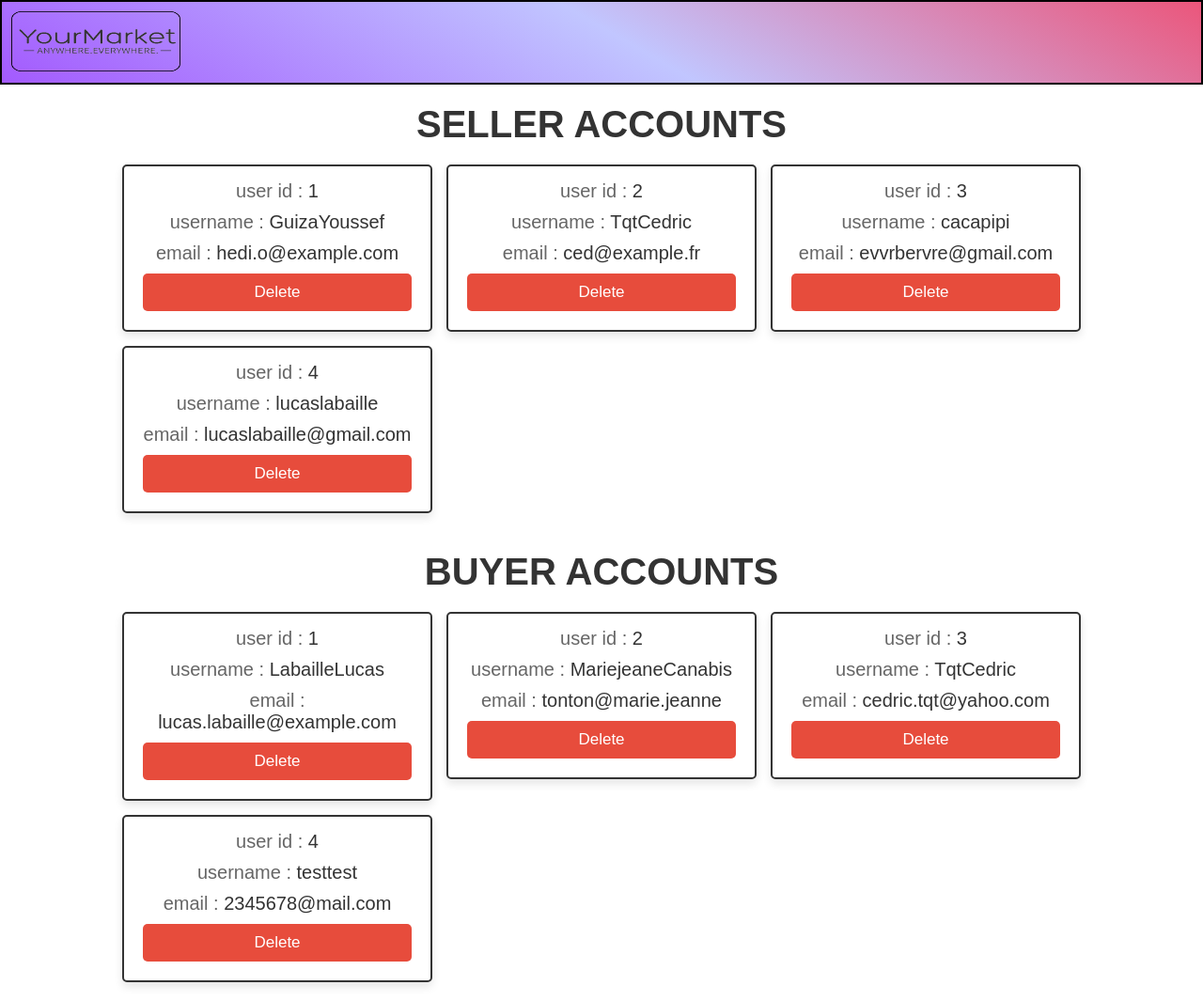
After one commit to Guiza4/YourMarket, a PHP site: page /php/admin-view.php in a window 1280 px wide. The commit adds this page. Shown: the whole page at 94% size. Run offline with PHP 8.4, Linux system fonts and the light colour scheme; a user stored in the database is signed in; data comes from the database, SQL or seed files in the repository.

Commit message:
PAGE view admin et modif log adm et cart.css

```diff
--- /dev/null
+++ b/YourMarket/css/admin-view.css
@@ -0,0 +1,111 @@
+:root {
+    --orange: #f39c12;
+    --red: #e74c3c;
+    --black: #333;
+    --white: #fff;
+    --light-color: #666;
+    --light-bg: #eee;
+    --border: .2rem solid var(--black);
+    --box-shadow: 0 .5rem 1rem rgba(0, 0, 0, .1);
+}
+
+* {
+    font-family: 'Nunito', sans-serif;
+    margin: 0;
+    padding: 0;
+    box-sizing: border-box;
+    outline: none;
+    border: none;
+    text-decoration: none;
+}
+
+
+html {
+    font-size: 62.5%;
+    overflow-x: hidden;
+}
+
+section {
+    padding: 2rem;
+    max-width: 1200px;
+    margin: 0 auto;
+}
+
+.heading {
+    font-size: 4rem;
+    color: var(--black);
+    margin-bottom: 2rem;
+    text-align: center;
+    text-transform: uppercase;
+}
+
+body {
+    font-family: Arial, sans-serif;
+    margin: 0;
+    padding: 0;
+}
+
+
+#navbar {
+
+    border: 2px solid black;
+    padding: 10px;
+    display: flex;
+    align-items: center;
+    background-image: linear-gradient(210deg, rgba(235, 86, 123, 1) 0%, rgba(150, 158, 255, 0.5899999737739563) 48%, rgba(145, 58, 254, 0.8399999737739563) 100%);
+}
+
+.nav-logo {
+    align-items: center;
+}
+
+section {
+    padding: 2rem;
+    max-width: 1200px;
+    margin: 0 auto;
+}
+
+.accounts .box-container {
+    display: grid;
+    grid-template-columns: repeat(auto-fit, 33rem);
+    gap: 1.5rem;
+    align-items: flex-start;
+    justify-content: center;
+}
+
+.accounts .box-container .box {
+    padding: 2rem;
+    padding-top: .5rem;
+    border-radius: .5rem;
+    text-align: center;
+    border: var(--border);
+    background-color: var(--white);
+    box-shadow: var(--box-shadow);
+}
+
+.accounts .box-container .box p {
+    font-size: 2rem;
+    color: var(--light-color);
+    margin: 1rem 0;
+}
+
+.accounts .box-container .box p span {
+    color: var(--black);
+}
+
+.delete-btn {
+    background-color: var(--red);
+}
+
+.btn, .delete-btn, .option-btn {
+    display: block;
+    width: 100%;
+    margin-top: 1rem;
+    border-radius: .5rem;
+    padding: 1rem 3rem;
+    font-size: 1.7rem;
+    text-transform: capitalize;
+    color: var(--white);
+    cursor: pointer;
+    text-align: center;
+}
--- /dev/null
+++ b/YourMarket/php/admin-view.php
@@ -0,0 +1,138 @@
+<?php
+session_start();
+$mysqli = require __DIR__ . "/connecdb.php";
+
+$admin_id = $_SESSION['user_id'];
+
+if (!isset($admin_id)) {
+    header('location:login_admin.php');
+    exit; // Ajout d'un exit pour terminer l'exécution du script après la redirection
+}
+
+if (isset($_GET['delete1'])) {
+    $delete_id = $_GET['delete1'];
+
+    // Supprimer l'utilisateur de la table `seller`
+    $delete_user = $mysqli->prepare("DELETE FROM `seller` WHERE ID_Seller = ?");
+    if (!$delete_user) {
+        die("Erreur de préparation de la requête : " . $mysqli->error);
+    }
+    $delete_user->bind_param("i", $delete_id);
+    $delete_user->execute();
+
+    // Supprimer les articles de l'utilisateur de la table `article`
+    $delete_article = $mysqli->prepare("DELETE FROM `article` WHERE ID_Seller = ?");
+    if (!$delete_article) {
+        die("Erreur de préparation de la requête : " . $mysqli->error);
+    }
+    $delete_article->bind_param("i", $delete_id);
+    $delete_article->execute();
+
+    header('location:admin-view.php');
+    exit; // Ajout d'un exit pour terminer l'exécution du script après la redirection
+}
+
+if (isset($_GET['delete2'])) {
+    $delete_id = $_GET['delete2'];
+
+    // Supprimer l'utilisateur de la table `buyer`
+    $delete_user = $mysqli->prepare("DELETE FROM `buyer` WHERE ID_Buyer = ?");
+    if (!$delete_user) {
+        die("Erreur de préparation de la requête : " . $mysqli->error);
+    }
+    $delete_user->bind_param("i", $delete_id);
+    $delete_user->execute();
+
+    // Supprimer les articles du panier de l'utilisateur de la table `cart`
+    $delete_cart = $mysqli->prepare("DELETE FROM `cart` WHERE user_id = ?");
+    if (!$delete_cart) {
+        die("Erreur de préparation de la requête : " . $mysqli->error);
+    }
+    $delete_cart->bind_param("i", $delete_id);
+    $delete_cart->execute();
+
+    header('location:admin-view.php');
+    exit; // Ajout d'un exit pour terminer l'exécution du script après la redirection
+}
+?>
+<!DOCTYPE html>
+<html lang="en">
+<head>
+
+    <title>Admin View</title>
+
+    <link rel="stylesheet" href="../css/admin-view.css">
+
+</head>
+<body>
+<!-- Barre de navigation -->
+<div id="navbar">
+    <div class="nav-logo">
+        <img src="../image/logo-2.png" alt="Logo" height="64" width="180">
+    </div>
+</div>
+
+<section class="accounts">
+
+    <h1 class="heading">Seller Accounts</h1>
+
+    <div class="box-container">
+
+        <?php
+        // Utilisation de $mysqli pour exécuter une requête
+        $select_accounts = $mysqli->prepare("SELECT * FROM `seller`");
+        $select_accounts->execute();
+        $result = $select_accounts->get_result();
+
+        if ($result->num_rows > 0) {
+            while ($fetch_accounts = $result->fetch_assoc()) {
+                ?>
+                <div class="box">
+                    <p> user id : <span><?= $fetch_accounts['ID_Seller']; ?></span> </p>
+                    <p> username : <span><?= $fetch_accounts['lastname']; ?><?= $fetch_accounts['firstname']; ?></span> </p>
+                    <p> email : <span><?= $fetch_accounts['email']; ?></span> </p>
+                    <a href="admin-view.php?delete1=<?= $fetch_accounts['ID_Seller']; ?>" onclick="return confirm('delete this account? the user related information will also be delete!')" class="delete-btn">delete</a>
+                </div>
+                <?php
+            }
+        } else {
+            echo '<p class="empty">No accounts available!</p>';
+        }
+        ?>
+
+    </div>
+
+</section>
+<section class="accounts">
+
+    <h1 class="heading">buyer Accounts</h1>
+
+    <div class="box-container">
+
+        <?php
+        // Utilisation de $mysqli pour exécuter une requête
+        $select_accounts = $mysqli->prepare("SELECT * FROM `buyer`");
+        $select_accounts->execute();
+        $result = $select_accounts->get_result();
+
+        if ($result->num_rows > 0) {
+            while ($fetch_accounts = $result->fetch_assoc()) {
+                ?>
+                <div class="box">
+                    <p> user id : <span><?= $fetch_accounts['ID_Buyer']; ?></span> </p>
+                    <p> username : <span><?= $fetch_accounts['lastname']; ?><?= $fetch_accounts['firstname']; ?></span> </p>
+                    <p> email : <span><?= $fetch_accounts['email']; ?></span> </p>
+                    <a href="admin-view.php?delete2=<?= $fetch_accounts['ID_Buyer']; ?>" onclick="return confirm('delete this account? the user related information will also be delete!')" class="delete-btn">delete</a>
+                </div>
+                <?php
+            }
+        } else {
+            echo '<p class="empty">No accounts available!</p>';
+        }
+        ?>
+
+    </div>
+
+</section>
+</body>
+</html>
--- a/YourMarket/php/login_admin.php
+++ b/YourMarket/php/login_admin.php
@@ -14,7 +14,7 @@ if ($_SERVER["REQUEST_METHOD"] === "POST") {
             session_start();
             $_SESSION["user_id"] = $user["ID_Admin"];
 
-            header("Location: index_admin.php");
+            header("Location: admin-view.php");
             exit;
         }
     }
```
Also changed, not shown: YourMarket/css/cart.css (+0 -19 lines).
